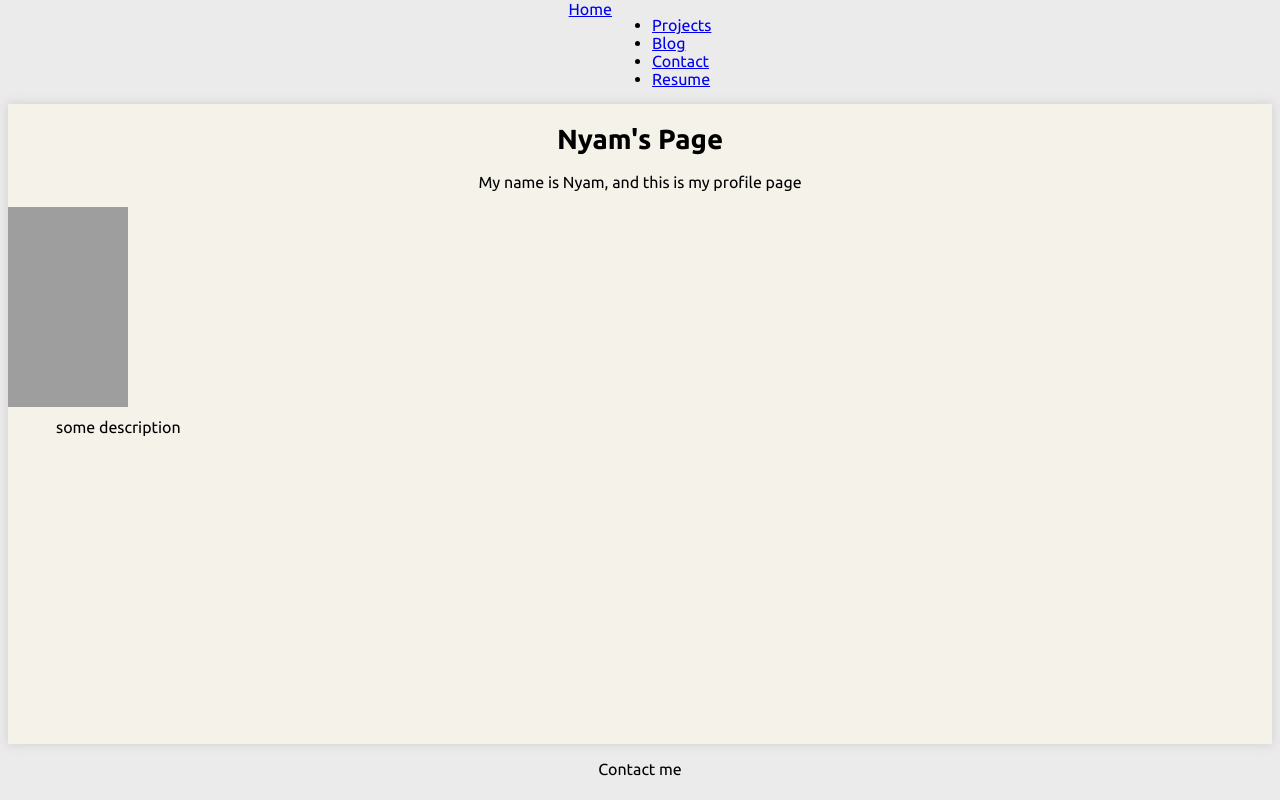
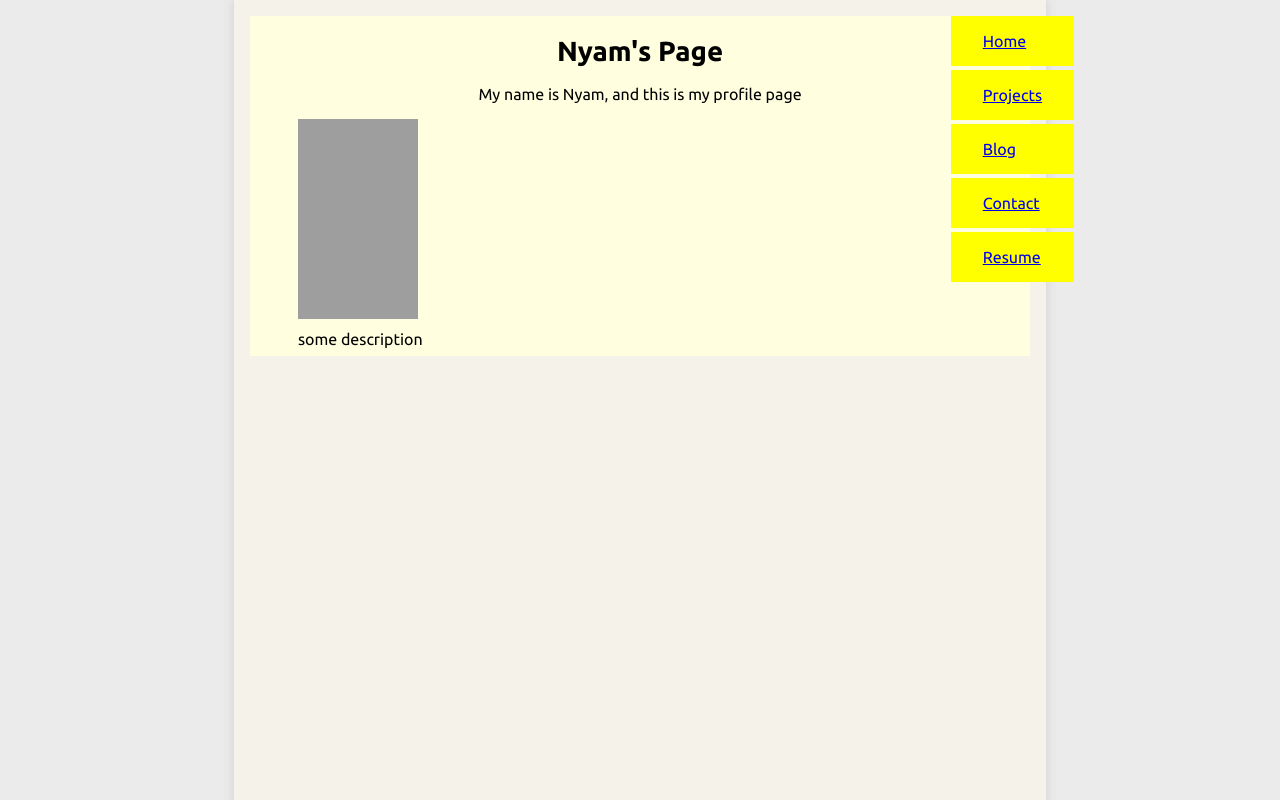
Before and after one commit to Cantibenyam/mywp, a Next.js app: page / in a window 1280 px wide. Shown: the top 800 px of the page. Built offline with nearby package versions, Linux system fonts and the light colour scheme; grey boxes are pictures that could not be loaded.

Commit message:
improved skeleton for the pages

```diff
--- a/app/components/navigation.tsx
+++ b/app/components/navigation.tsx
@@ -2,21 +2,23 @@ import Link from 'next/link';
 
 export default function Navigation() {
   return (
-    <div className="NavigationHeader">
-      <Link href="./">Home</Link>
+    <div>
       <nav>
-        <ul>
-          <li>
-            <Link href="./projects"> Projects </Link>
+        <ul className="tabItems">
+          <li className="Tab">
+            <Link href="/">Home</Link>
           </li>
-          <li>
-            <Link href="./blog"> Blog </Link>
+          <li className="Tab">
+            <Link href="/projects"> Projects </Link>
           </li>
-          <li>
-            <Link href="./contact"> Contact </Link>
+          <li className="Tab">
+            <Link href="/blog"> Blog </Link>
           </li>
-          <li>
-            <Link href="./resume"> Resume </Link>
+          <li className="Tab">
+            <Link href="/contact"> Contact </Link>
+          </li>
+          <li className="Tab">
+            <Link href="/resume"> Resume </Link>
           </li>
         </ul>
       </nav>
--- a/app/components/portrait.tsx
+++ b/app/components/portrait.tsx
@@ -1,9 +1,8 @@
 import Image from 'next/image';
-import Navigation from './navigation';
 
 export default function Portrait() {
   return (
-    <div>
+    <div className="portrait">
       <Image src="/images/cat.avif" width={120} height={200} alt="My portrait (Cat currently)" />
     </div>
   );
--- a/app/globals.css
+++ b/app/globals.css
@@ -4,6 +4,8 @@
   --color-text: #1e1e24;
   --color-muted: lightgrey;
   --color-surface: #f5f2ea;
+  --color-paper: lightyellow;
+  --color-tab: yellow;
 
   --text-sm: 0.83rem;
   --text-base: 1rem;
@@ -45,17 +47,6 @@ body {
   margin-bottom: 0px;
 }
 
-main {
-  background-color: var(--color-surface);
-  display: flex;
-  flex-direction: column;
-  min-height: 80vh;
-  padding-bottom: var(--space-4);
-  margin: auto var(--space-4) auto var(--space-4);
-  box-shadow: 0px 0px 10px 1px var(--color-muted);
-  margin-inline: auto;
-}
-
 img {
   max-width: 100%;
 }
@@ -79,12 +70,50 @@ footer {
   justify-content: center;
 }
 
-.NavigationHeader {
-  display: flex;
-  flex-direction: row;
-  justify-content: center;
-}
-
 .homepageDesc {
   margin: var(--space-1) var(--space-4);
 }
+
+.Tab {
+  list-style-type: none;
+  padding: 1rem 2rem;
+  background-color: var(--color-tab);
+}
+
+.Tabs {
+  position: absolute;
+  right: -1.75rem;
+  top: 1rem;
+  z-index: 1;
+}
+
+.tabItems {
+  display: flex;
+  flex-direction: column;
+  gap: 0.25rem;
+  padding: 0;
+  margin: 0;
+}
+
+.Paper {
+  position: relative;
+  margin: 1rem;
+  background-color: var(--color-paper);
+}
+
+.Folder {
+  background-color: var(--color-surface);
+  display: flex;
+  flex-direction: column;
+  min-height: 120vh;
+  padding-bottom: var(--space-4);
+  box-shadow: 0px 0px 10px 1px var(--color-muted);
+  position: relative;
+  max-width: 90ch;
+  margin-inline: auto;
+}
+
+.portrait {
+  position: relative;
+  left: 3rem;
+}
--- a/app/layout.tsx
+++ b/app/layout.tsx
@@ -2,6 +2,7 @@ import './globals.css';
 import { Metadata } from 'next';
 import Footer from './components/footer';
 import Header from './components/header';
+import Navigation from './components/navigation';
 
 export const metadata: Metadata = {
   title: {
@@ -15,8 +16,12 @@ export default function RootLayout({ children }: { children: React.ReactNode })
   return (
     <html lang="en">
       <body>
-        <Header></Header>
-        <main>{children}</main>
+        <main className="Folder">
+          <div className="Tabs">
+            <Navigation></Navigation>
+          </div>
+          <div className="Paper">{children}</div>
+        </main>
         <Footer></Footer>
       </body>
     </html>
```
